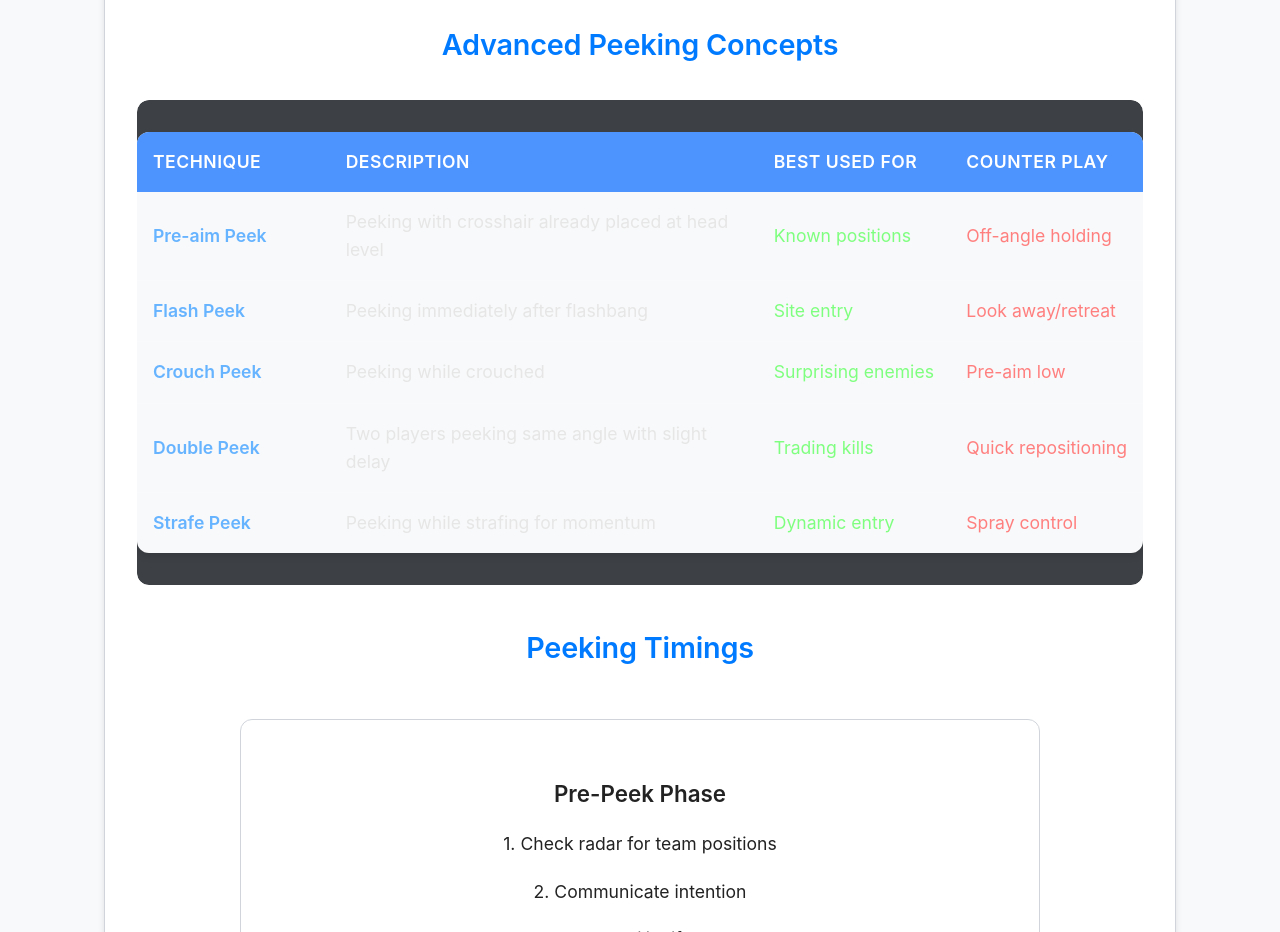
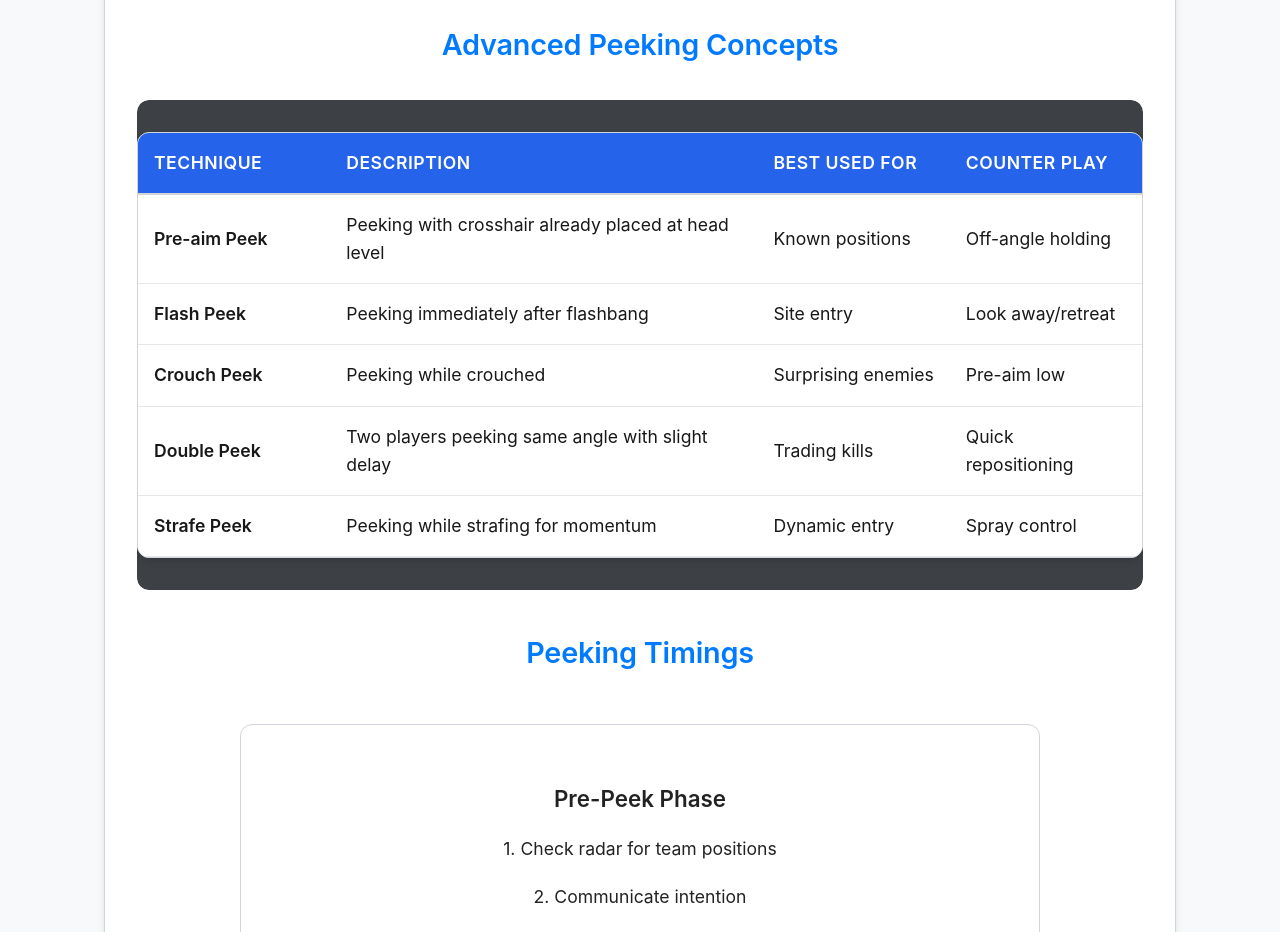
Before and after one commit to Zm1yka1337/CS2Front, a React (Create React App) app: page /theory in a window 1280 px wide. Shown: the part 1420-2352 px from the top of the page. Built offline with nearby package versions, Linux system fonts and the light colour scheme; no server answers.

Commit message:
dsad2322

```diff
--- a/src/components/NadeDetails.js
+++ b/src/components/NadeDetails.js
@@ -74,7 +74,10 @@ function NadeDetails() {
 
   const handleOpenTutorial = () => {
     setShowTutorial(true);
-    if (currentUser && nadeData) {
+  };
+
+  useEffect(() => {
+    if (showTutorial && currentUser && nadeData) {
       recordNadeView(currentUser.uid, mapId, nadeId)
         .then(result => {
           if (result.success) {
@@ -83,7 +86,7 @@ function NadeDetails() {
         })
         .catch(err => console.error("Failed to record view (from tutorial open):", err));
     }
-  };
+  }, [showTutorial, currentUser, nadeData, mapId, nadeId]);
 
   if (!nadeData) return <div className="loading-container">Завантаження деталей гранати...</div>;
 
--- a/src/pages/UserProfilePage.js
+++ b/src/pages/UserProfilePage.js
@@ -7,7 +7,7 @@ import {
   getUserFavoriteNades,
   removeNadeFromFavorites,
   getUserVideoViewStats,
-  getAllNadeData
+  getNadeDataForMap
 } from '../services/firebaseService';
 import '../styles/UserProfilePage.css';
 import NadeDetailsModal from '../components/NadeDetailsModal';
@@ -18,7 +18,7 @@ const db = getFirestore(app);
 // Винесена функція для отримання назви гранати для статистики переглядів
 export const getNadeTitleForViewStat = async (viewKey) => {
   const [mapId, nadeId] = viewKey.split('_');
-  const mapData = await getAllNadeData(mapId);
+  const mapData = await getNadeDataForMap(mapId);
   const nadeData = mapData?.spots?.flatMap(s => s.nades).find(n => n.id === nadeId);
   return nadeData ? `${nadeData.title} (Мапа: ${mapData.name})` : `Невідома граната (${viewKey})`;
 };
@@ -78,7 +78,7 @@ function UserProfilePage() {
         if (profileData.favorites && profileData.favorites.length > 0) {
             const detailedFavorites = [];
             for (const fav of profileData.favorites) {
-                const mapData = await getAllNadeData(fav.mapId);
+                const mapData = await getNadeDataForMap(fav.mapId);
                 const nadeData = mapData?.spots?.flatMap(s => s.nades).find(n => n.id === fav.nadeId);
                 if (nadeData) {
                   detailedFavorites.push({
--- a/src/styles/Theory.css
+++ b/src/styles/Theory.css
@@ -985,3 +985,22 @@
     min-width: 140px;
   }
 }
+
+html:not([data-theme='dark']) .theory-table {
+  background-color: #fff;
+  color: #181818;
+  border: 1px solid #d1d5db;
+}
+html:not([data-theme='dark']) .theory-table th {
+  background-color: #2563eb;
+  color: #fff;
+  border-bottom: 2px solid #d1d5db;
+}
+html:not([data-theme='dark']) .theory-table td {
+  background-color: #fff;
+  color: #181818;
+  border-bottom: 1px solid #e5e7eb;
+}
+html:not([data-theme='dark']) .theory-table tr:hover td {
+  background-color: #f3f6fa;
+}
```
